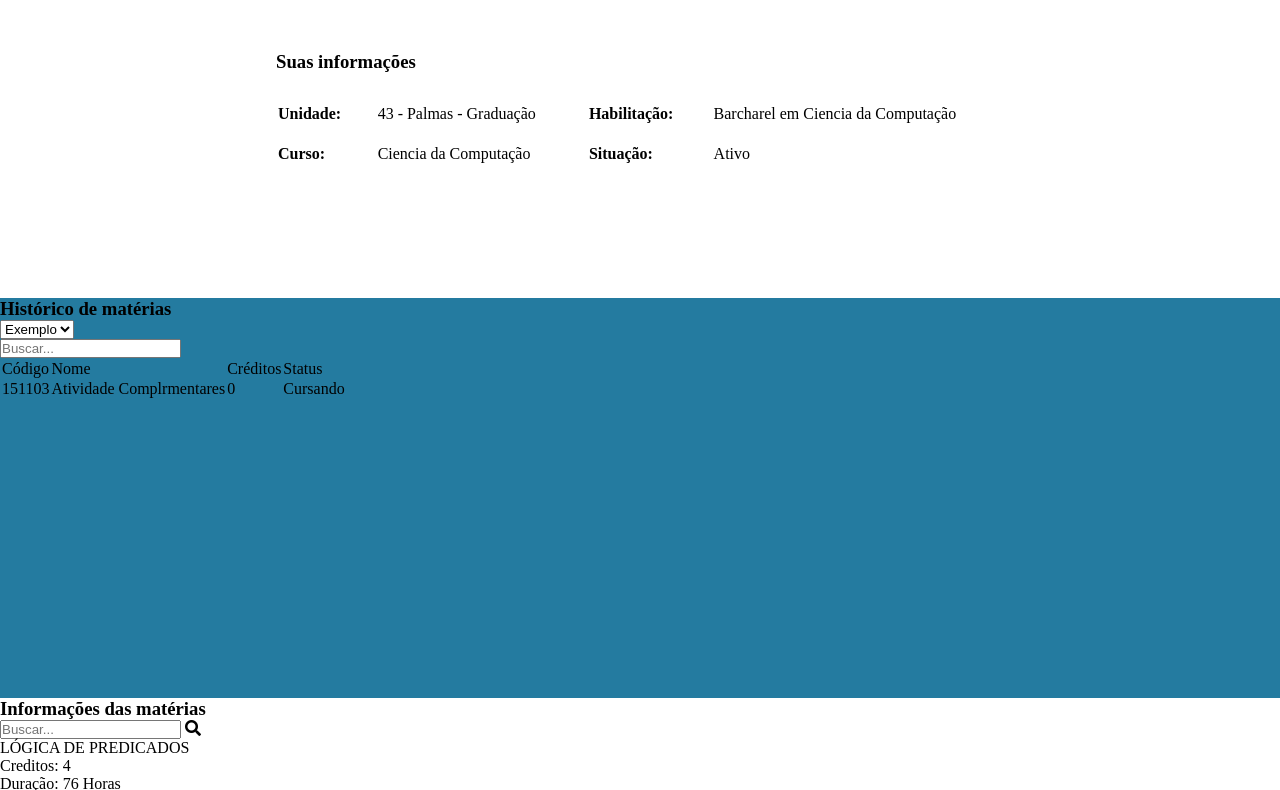
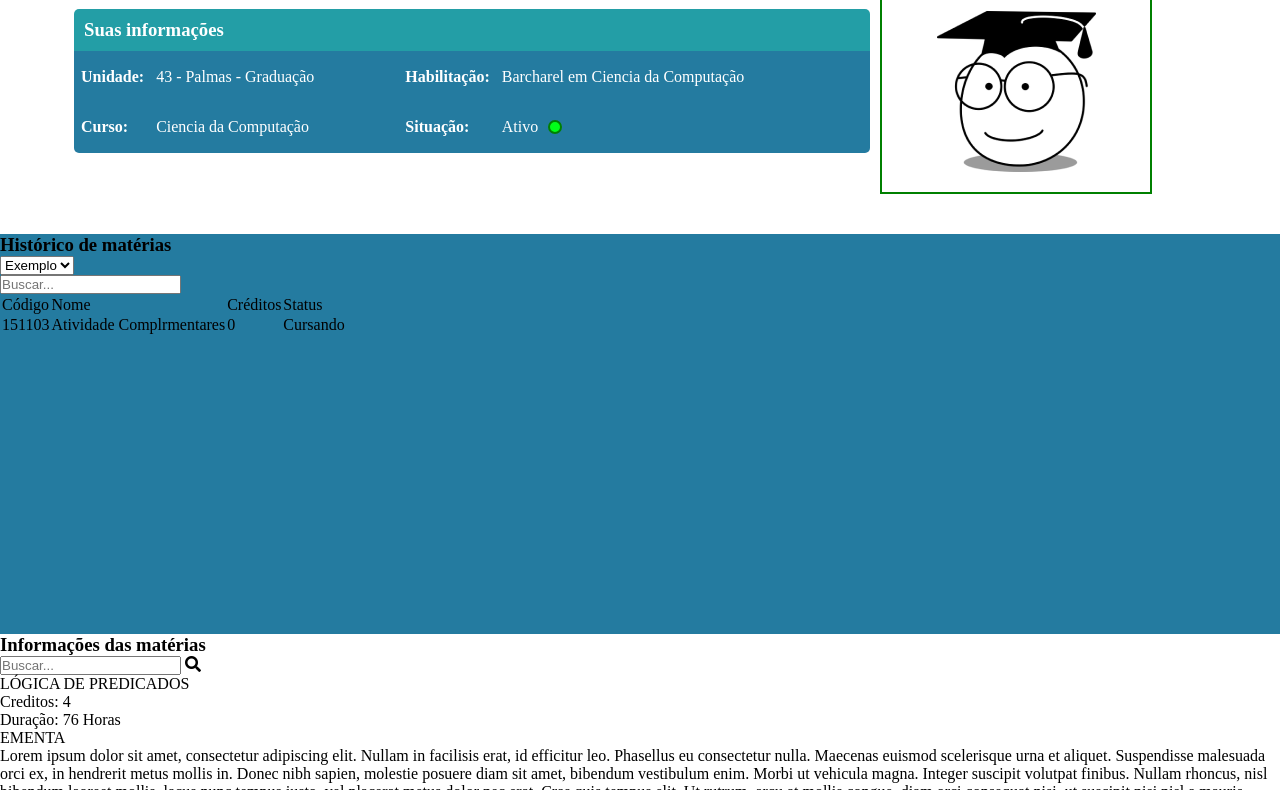
Before and after one commit to cavalcanteromar/Cardapio-de-materias, a plain HTML site: page index.html in a window 1280 px wide. Shown: the part 91-881 px from the top of the page. Drawn offline with Linux system fonts and the light colour scheme.

Commit message:
Foi feito o estilo da section conforme o modelo do figma

```diff
--- a/css/css_consts/constantes.css
+++ b/css/css_consts/constantes.css
@@ -14,9 +14,9 @@
   --twelfth-color: rgba(0, 0, 0, 1);
 
 
-
   /* sizes */
   --w-100: 100%;
+  --w-60: 60%;
   --h-50p: 50px;
   --h-50vh: 50vh;
   --h-40vh: 40vh;
--- a/css/css_index/index.scss
+++ b/css/css_index/index.scss
@@ -71,18 +71,93 @@ header {
 
 .info {
     width: var(--w-100);
-    padding: 80px 5% 40px 5%;
+    padding: 80px 10% 40px 5%;
+    display: grid;
+    grid-template-columns: 3fr 1fr;
+    grid-template-rows: auto;
 
-    div {
+
+    div:first-child {
+        width: var(--w-100);
         padding: 20px 10px;
+        border-radius: 5px 5px 0px 0px;
+
+
+
+        div{
+            padding: 10px;
+            background-color: var(--second-color);
+            width: var(--w-100);
+
+            h3{
+                color: var(--eleventh-color);
+            }
+
+        }
 
         table {
-            width: 100%;
+            width: var(--w-100);
+            background-color: var(--fourth-color);
+            border-radius: 0px 0px 5px 5px;
+
+
         }
 
         td {
-            padding: 10px;
+            padding: 15px 5px;
+            color: var(--eleventh-color);
+
+
         }
+
+        tr:nth-child(1) {
+            td:nth-child(1){
+                width: 1px;
+
+
+            }
+            td:nth-child(3){
+                width: 1px;
+
+            }
+
+
+        }
+        tr:nth-child(2) {
+            td:nth-child(1){
+                width: 1px;
+
+
+            }
+            td:nth-child(3){
+                width: 1px;
+
+            }
+            td:nth-child(4){
+                display: flex;
+                justify-content: flex-start;
+                align-items:center ;
+
+                .ativo{
+                    margin-left:10px;
+                    padding: 5px;
+                    border-radius: 50%;
+                    width: 5px;
+                    height: 5px;
+                    background-color: var(--third-color);
+                }
+            }
+
+        }
+
+    }
+    div:last-child{
+        display: flex;
+        justify-content: center;
+        align-items: center;
+        width: var(--w-100);
+        border: 2px solid green;
+
     }
 }
 
--- a/css/css_responsive/responsive.scss
+++ b/css/css_responsive/responsive.scss
@@ -104,10 +104,13 @@
         }
     }
     .info {
-        padding: 8% 20%;
+        // padding: 8% 20%;
+
+
 
         div {
             padding: 20px 10px;
+
 
             table {
                 width: 100%;
--- a/index.html
+++ b/index.html
@@ -60,9 +60,16 @@
                     <td> Curso: </td>
                     <td> Ciencia da Computação </td>
                     <td> Situação: </td>
-                    <td> Ativo </td>
+                    <td>
+                        Ativo
+                        <div class="ativo"></div>
+
+                    </td>
                 </tr>
             </table>
+        </div>
+        <div>
+            <img src="assets/img/nerd 1.png" alt="Erro">
         </div>
     </section>
 
```
Also changed, not shown: assets/img/nerd 1.png (added), css/css_index/index.css, css/css_responsive/responsive.css, 2 other files.
